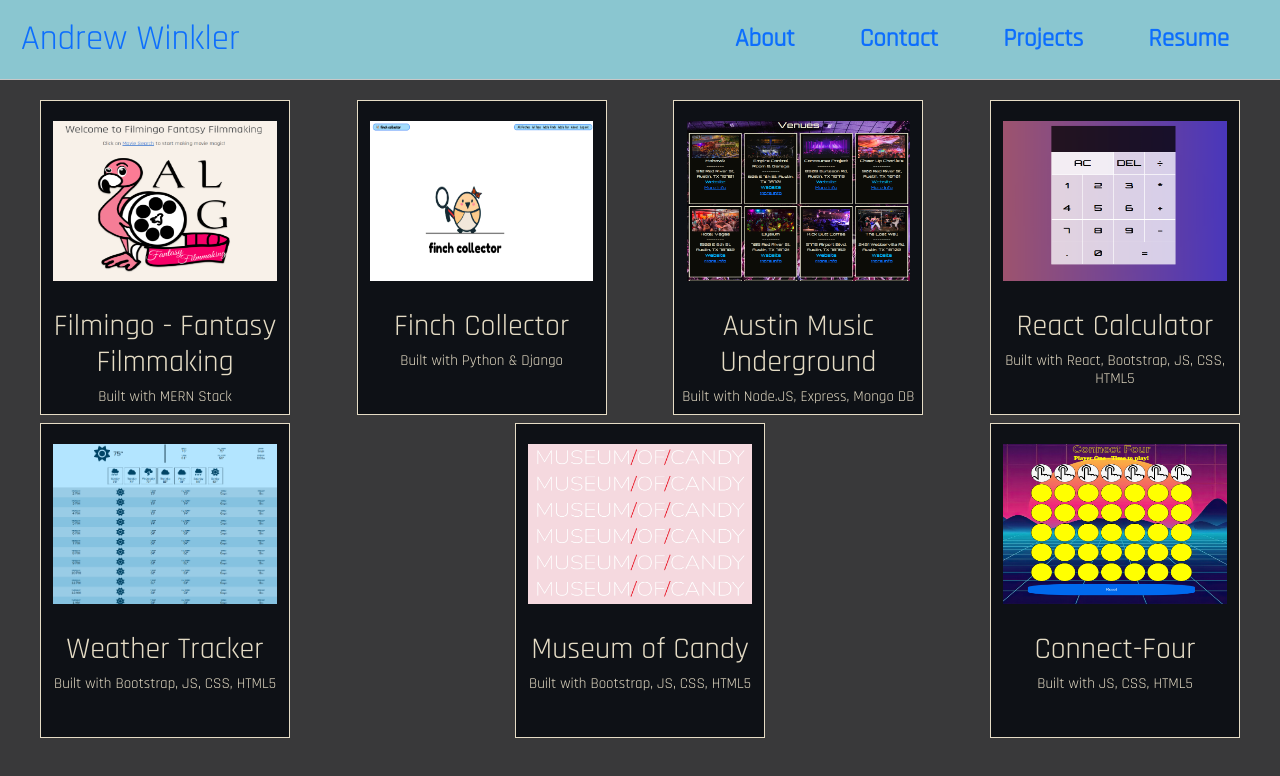
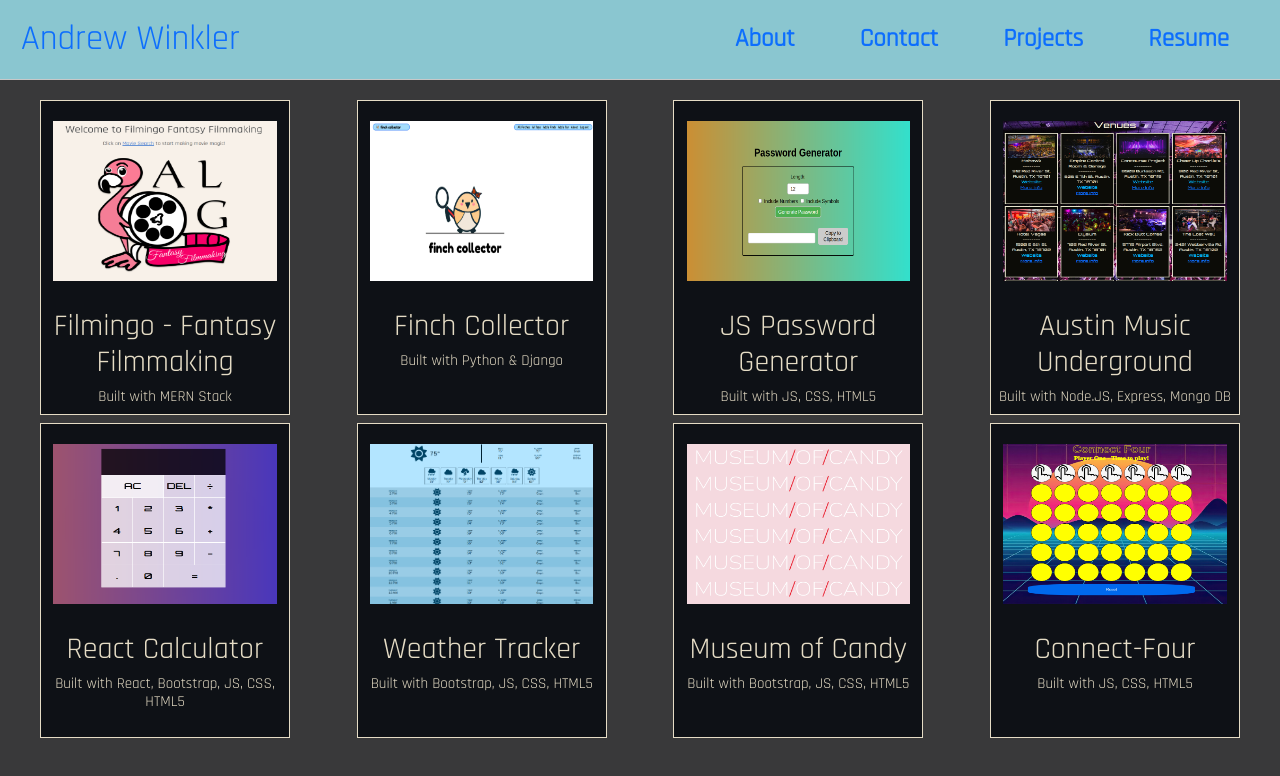
Before and after one commit to Metranohm/portfolio, a React (Create React App) app: page /projects in a window 1280 px wide. Shown: the top 776 px of the page. Built offline with nearby package versions, Linux system fonts and the light colour scheme.

Commit message:
add JS password generator

```diff
--- a/src/data/projects.js
+++ b/src/data/projects.js
@@ -16,6 +16,13 @@ const projects = [
     repositoryLink: 'https://github.com/Metranohm/finch-collector',
     deploymentLink: 'https://finch-collector-aw.herokuapp.com/',
     technology: "Python & Django"
+  },{
+    title: 'JS Password Generator',
+    description: "This password generator app, built with JavaScript, CSS, and HTML, allows users to easily generate strong and secure passwords customized to their preferences, including length and character types. Its intuitive interface ensures that users can quickly generate and copy passwords, providing confidence in the security of their online accounts.",
+    image: '/passwordGenerator.png',
+    repositoryLink: 'https://github.com/Metranohm/JS-password-generator',
+    deploymentLink: 'https://andrews-js-password-generator.netlify.app/',
+    technology: "JS, CSS, HTML5"
   },
   {
     title: 'Austin Music Underground',
```
Also changed, not shown: public/passwordGenerator.png (added).
